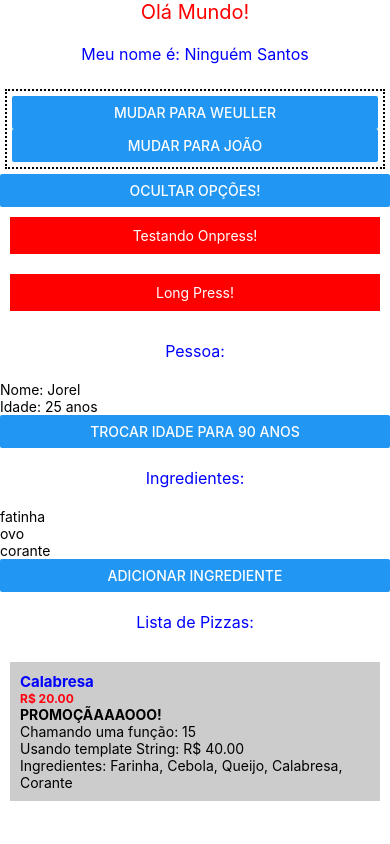
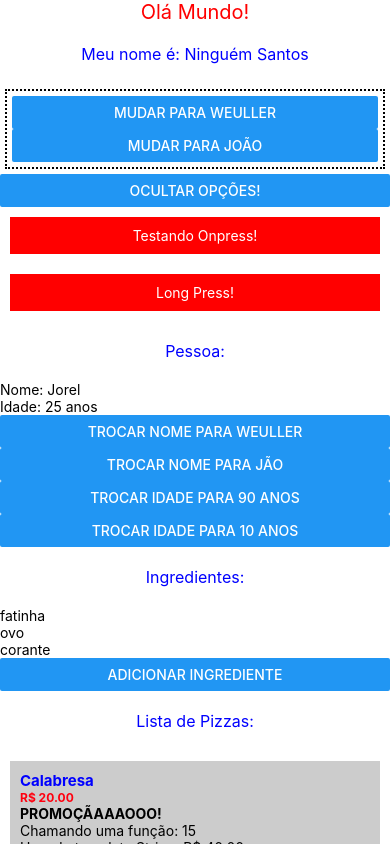
Before and after one commit to weullermarcos/b7web_react_native_1, a React Native app: screen / in a window 390 px wide. Built offline with nearby package versions, Linux system fonts and the light colour scheme.

Commit message:
Adicionando ScrollView

```diff
--- a/App.tsx
+++ b/App.tsx
@@ -1,4 +1,4 @@
-import { Alert, Button, Pressable, SafeAreaView, StyleSheet, Text, TouchableHighlight, TouchableOpacity, View } from "react-native";
+import { Alert, Button, Pressable, SafeAreaView, ScrollView, StyleSheet, Text, TouchableHighlight, TouchableOpacity, View } from "react-native";
 import Constants from 'expo-constants';
 
 //importando componente PizzaItem criado
@@ -98,7 +98,7 @@ const App = () =>{
    }
 
    return (
-   <SafeAreaView style={{ margin: Constants.statusBarHeight }}>
+   <ScrollView style={{ margin: Constants.statusBarHeight }}>
 
       <Text style={styles.titulo}>Olá Mundo!</Text>
 
@@ -130,7 +130,11 @@ const App = () =>{
       <Text>Nome: {pessoa.nome}</Text>
       <Text>Idade: {pessoa.idade} anos</Text>
 
+      <Button title="Trocar nome para Weuller" onPress={() => trocaNome('Weuller')}/>
+      <Button title="Trocar nome para Jão" onPress={() => trocaNome('Jão')}/>
+
       <Button title="Trocar idade para 90 anos" onPress={() => trocaIdade(90)}/>
+      <Button title="Trocar idade para 10 anos" onPress={() => trocaIdade(10)}/>
 
       <Text style={styles.subtitulo}>Ingredientes:</Text>
       <View>
@@ -152,7 +156,14 @@ const App = () =>{
          onPress={() => Alert.alert('Calabresa')}
       />
 
-   </SafeAreaView>
+      <PizzaItem
+         name="Frango com Pequi"
+         price={150}
+         items={['Farinha', 'Queijo', 'Frango', 'Pequi']}
+         onPress={() => Alert.alert('Frango com Pequi')}
+      />
+
+   </ScrollView>
    );
 }
 
```
